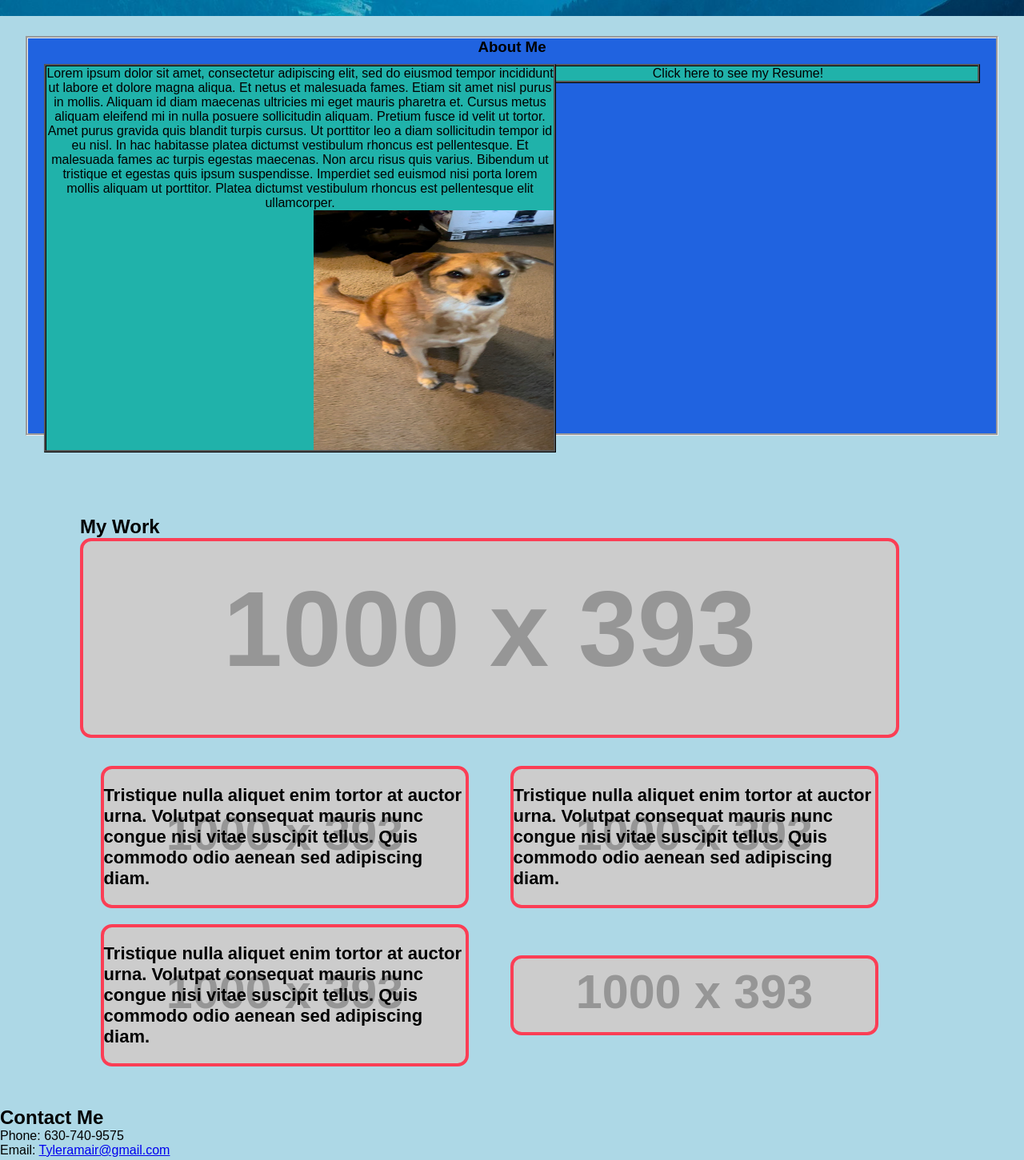
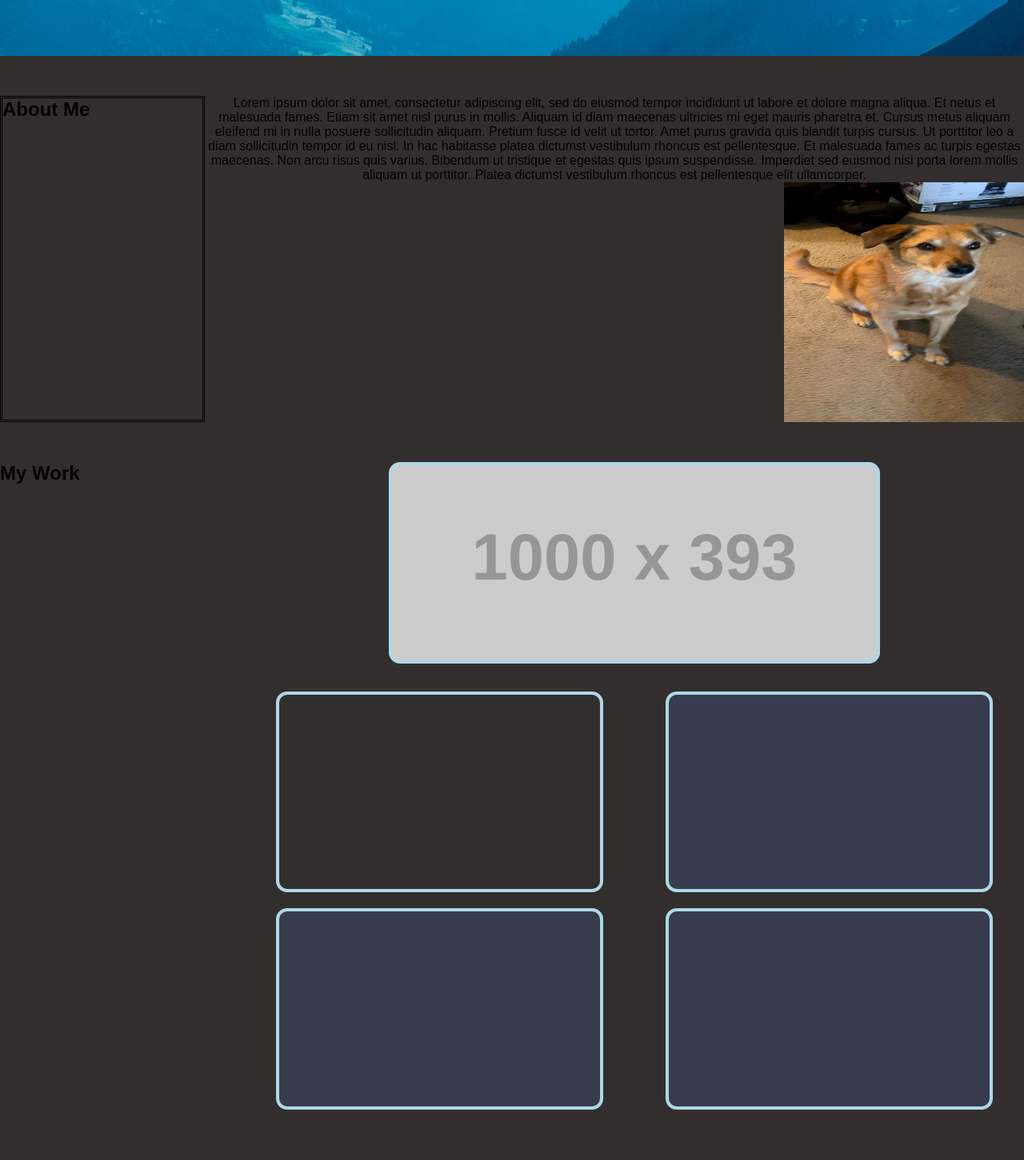
Before and after one commit to tmair1012/02-Challenge-2, a plain HTML site: page index.html in a window 1280 px wide. Shown: the part 880-2331 px from the top of the page at 80% size. Drawn offline with Linux system fonts and the light colour scheme; placeholder pictures from the web are drawn by us.

Commit message:
fixed flexbox links

```diff
--- a/assets/css/style.css
+++ b/assets/css/style.css
@@ -5,16 +5,32 @@
 }
 
 body {
-    background-color:lightblue;
+    background-color:rgb(51, 46, 46);
     font-family: 'Franklin Gothic Medium', 'Arial Narrow', Arial, sans-serif;
+    height:100%;
     font-family: fantasy;
 }
+.header {
+    background-color:rgb(51, 46, 46);
+    padding: 25px;
+}
+.header nav{
+    position:absolute;
+    top: 0;
+    right: 0;
+ }
+ .header nav li{
+     display:inline;
+     text-decoration: none;
+ }
 .hero{
     background-image:url("../css/images/Bluemountains.jpg");
     background-size: cover;
     padding: 450px 300px;
     background-repeat: no-repeat;
     margin: 0px 0px;
+    width:100%;
+
 }
 .hero h1{
     display: inline;
@@ -27,72 +43,79 @@ body {
     top: 100px;
     left: 21%;
 }
-.hero nav{
-   position:absolute;
-   top: 0;
-   right: 0;
+
+
+.aboutme{
+    margin: 50px 0px 50px 0px;
+    display:flex;
+    flex-wrap:wrap;
+    flex-direction: row;
+    height:fit-content;
+    align-items: stretch;
+    width:100%;
+    min-height:400px;
 }
-.hero li{
-    display:inline;
-    text-decoration: none;
-}
-.aboutme{
-    box-sizing: border-box;
-    background-color: rgb(32, 99, 224);
-    width: 95%;
-    height: 500px;
-    display:table;
-    margin: 25px auto auto auto;
-    border:groove;
+.title {
+ width:20%;
+ border:double;
+ min-height: 100%;
 
 }
-.aboutme h1{
-    text-align: center;
+.title p{
+    float:right;
+}
+.mybio{
+display:inline;
+margin: 0px;
+width:80%;
+}
+.mybio span{
+text-align: center;
+display:inline;
+float:left;
+}
+.mybio img{
+width: 300px;
+height:300px;
+display:inline;
+float:right;
+vertical-align:middle;
+
 
 }
-.mybio{
-background-color:lightseagreen;
-margin: 10px 20px 20px 20px;
-border-style:ridge;
-border-color:black;
-text-align:center;
-position: absolute;
-box-sizing:border-box;
-width:50%;
+
+.Mywork{
+width: 100%;
+height:810px;
+margin-right:auto;
+display:flex;
 }
-.aboutme img{
-width:300px;
-height:300px;
-float:right;
-}
-.Resumesection{
-background-color:lightseagreen;
-margin: 10px 20px 20px 20px;
-border-style:ridge;
-border-color:black;
-text-align:center;
-box-sizing:border-box;
-width:50%;
-float:right;
-}
-.Mywork{
-    width: 80%;
-    margin: 100px 50px 50px 100px;
+
+.myworktitle{
+width: 20%;
+height: 100%;
+display: flex;
+flex-direction: column;
+
 }
 .flexall{
     display:flex;
     flex-wrap: wrap;
     row-gap: 20px;
     justify-content: space-around;
+    width:80%;
+    float:right;
 }
 .surfreport{
-    width: 100%;
+    float:right;
+    width: 60%;
     border-radius: 14px;
-    border: 4px solid #fb3e55;
+    border: 4px solid lightblue;
     background-color: #393b4f;
     font-size: 22px;
     font-weight: bold;
     margin-bottom: 15px;
+    margin-inline-start: 50px;
     background-image: url(https://via.placeholder.com/1000/393b4f/fb3e55?text=Placeholder);
     background-size: cover;
     background-position: center;
@@ -101,59 +124,82 @@ float:right;
 
 }
 
-.Runbuddy{
-    width: 45%;
+.RunBuddy{
+    width: 40%;
     border-radius: 14px;
-    margin:auto;
-    border: 4px solid #fb3e55;
+    border: 4px solid lightblue;
+    min-width: 40%;
+    padding: 20px 0;
+    min-height: 250px;
+    margin-inline-start: 50px;
+
+}
+
+
+.Robotgladiators{
+    width: 40%;
+    border-radius: 14px;
+    border: 4px solid lightblue;
     background-color: #393b4f;
     font-size: 22px;
     font-weight: bold;
-    background-image: url(https://via.placeholder.com/1000/393b4f/fb3e55?text=Placeholder);
+
     background-size: cover;
     background-position: center;
     padding: 20px 0;
-    min-height: 100px;
+    min-height: 250px;
 }
-.Robotgladiators{
-    width: 45%;
+.Horiseon{
+    width: 40%;
     border-radius: 14px;
-    margin:auto;
-    border: 4px solid #fb3e55;
+    border: 4px solid lightblue;
     background-color: #393b4f;
     font-size: 22px;
     font-weight: bold;
-    background-image: url(https://via.placeholder.com/1000/393b4f/fb3e55?text=Placeholder);
     background-size: cover;
     background-position: center;
     padding: 20px 0;
-    min-height: 100px;
+    min-height: 250px;
+    margin-inline-start: 50px;
 }
-.Horiseon{
-    width: 45%;
+.project{
+    width: 40%;
     border-radius: 14px;
-    margin:auto;
-    border: 4px solid #fb3e55;
+
+    border: 4px solid lightblue;
     background-color: #393b4f;
     font-size: 22px;
     font-weight: bold;
-    background-image: url(https://via.placeholder.com/1000/393b4f/fb3e55?text=Placeholder);
     background-size: cover;
     background-position: center;
     padding: 20px 0;
-    min-height: 100px;
+    min-height: 250px;
 }
-.project{
-    width: 45%;
-    border-radius: 14px;
-    margin:auto;
-    border: 4px solid #fb3e55;
-    background-color: #393b4f;
+.Contactme{
+    display:flex;
+    margin-top:100px;
+}
+.contactmetitle{
+    height:200px;
+    width:20%;
+    margin: 50px 0px;
+}
+.contactmetitle h1{
+    float:right;
+}
+.thecontacts{
+    width:80%;
+    margin:50px 0px;
+    text-align:center;
+    vertical-align:center;
+}
+.thecontacts nav{
+    padding-top: 100px;
+    vertical-align:center;
+}
+.thecontacts nav li{
+    display:inline;
+    margin-right: 45px;
+    vertical-align:center;
     font-size: 22px;
-    font-weight: bold;
-    background-image: url(https://via.placeholder.com/1000/393b4f/fb3e55?text=Placeholder);
-    background-size: cover;
-    background-position: center;
-    padding: 20px 0;
-    min-height: 100px;
 }
--- a/index.html
+++ b/index.html
@@ -11,77 +11,96 @@
 </head>
 
 <body>
-    <section class="hero">
-        <h1>Hi, My Name is Tyler Mair</h1>
+    <header class=header>
         <nav>
             <li><a href="#about-me">About Me</a></li>
             <li><a href="#My-Work">My Work</a></li>
             <li><a href="#Contact-Me">Contact Me</a></li>
             </ul>
         </nav>
+    </header>
+    <section class="hero">
+        <h1>Hi, My Name is Tyler Mair</h1>
+
     </section>
     <section id="about-me" class="me">
-        <article class="aboutme">
+
+
+        <div class="aboutme">
+            <div class="title">
                 <h1>About Me</h1>
+            </div>
             <div class="mybio">
+                <span>
                     <p>
-                    Lorem ipsum dolor sit amet, consectetur adipiscing elit, sed do eiusmod tempor incididunt ut labore
+                        Lorem ipsum dolor sit amet, consectetur adipiscing elit, sed do eiusmod tempor incididunt ut
+                        labore
                         et
-                    dolore magna aliqua. Et netus et malesuada fames. Etiam sit amet nisl purus in mollis. Aliquam id
+                        dolore magna aliqua. Et netus et malesuada fames. Etiam sit amet nisl purus in mollis. Aliquam
+                        id
                         diam
                         maecenas ultricies mi eget mauris pharetra et. Cursus metus aliquam eleifend mi in nulla posuere
                         sollicitudin aliquam. Pretium fusce id velit ut tortor. Amet purus gravida quis blandit turpis
                         cursus. Ut
                         porttitor leo a diam sollicitudin tempor id eu nisl. In hac habitasse platea dictumst vestibulum
                         rhoncus est
-                    pellentesque. Et malesuada fames ac turpis egestas maecenas. Non arcu risus quis varius. Bibendum ut
-                    tristique et egestas quis ipsum suspendisse. Imperdiet sed euismod nisi porta lorem mollis aliquam
+                        pellentesque. Et malesuada fames ac turpis egestas maecenas. Non arcu risus quis varius.
+                        Bibendum ut
+                        tristique et egestas quis ipsum suspendisse. Imperdiet sed euismod nisi porta lorem mollis
+                        aliquam
                         ut
                         porttitor. Platea dictumst vestibulum rhoncus est pellentesque elit ullamcorper.
+
                     </p>
+                </span>
                 <img src="assets/css/images/Moxie_placeholder.jpg"
                     alt="moxie placeholder until I take professional picture!" />
             </div>
-            <div class="Resumesection">
-                <p>Click here to see my Resume!</p>
         </div>
-
-        </article>
 
 
     </section>
     <section id="My-Work" class="Mywork">
+        <div class="myworktitle">
             <h1>My Work</h1>
+        </div>
         <div class=flexall>
-            <div class=surfreport>
+            <a href="https://github.com/tmair1012/challenge-one" class="surfreport">
+            <div>
+            </div>
+        </a>
 
-            </div>
+            <a href="assets/css/style.css" class="RunBuddy">
+                <div></div>
+            </a>
 
-                <div class="Runbuddy">
-                    <p>Tristique nulla aliquet enim tortor at auctor urna. Volutpat consequat mauris nunc congue nisi
-                        vitae
-                        suscipit tellus. Quis commodo odio aenean sed adipiscing diam.</p>
-                </div>
-                <div class="Robotgladiators">
-                    <p>Tristique nulla aliquet enim tortor at auctor urna. Volutpat consequat mauris nunc congue nisi
-                        vitae
-                        suscipit tellus. Quis commodo odio aenean sed adipiscing diam.</p>
-                </div>
-                <div class="Horiseon">
-                    <p>Tristique nulla aliquet enim tortor at auctor urna. Volutpat consequat mauris nunc congue nisi
-                        vitae
-                        suscipit tellus. Quis commodo odio aenean sed adipiscing diam.</p>
-                </div>
-                <div class="project">
+            <a href="https://github.com/tmair1012/challenge-one" class="Robotgladiators">
+                <div></div>
+            </a>
+            <a href="https://github.com/tmair1012/challenge-one" class="Horiseon">
+                <div></div>
+            </a>
 
-                </div>
-
+            <a href="https://github.com/tmair1012/challenge-one" class="project">
+                <div></div>
+            </a>
         </div>
     </section>
+
     <section id="Contact-Me" class="Contactme">
+        <div class="contactmetitle">
             <h1>Contact Me</h1>
-        Phone: 630-740-9575 <br>
-        Email: <a href="mailto:tyleramair@gmail.com">Tyleramair@gmail.com</a>
+        </div>
+        <div class="thecontacts">
+            <nav>
+                <ul>
+                    <li> Phone: 630-740-9575</li>
+                    <li> Email: <a href="mailto:tyleramair@gmail.com">Tyleramair@gmail.com</a> </li>
+                    <li> <a href="https://www.instagram.com/tyler.mair.7/">Instagram</a> </li>
+                    <li> <a href="https://github.com/tmair1012">Github</a> </li>
+                </ul>
+            </nav>
+        </div>
     </section>
     <footer>
 
```
Lines whose indentation alone changed are shown as unchanged.
